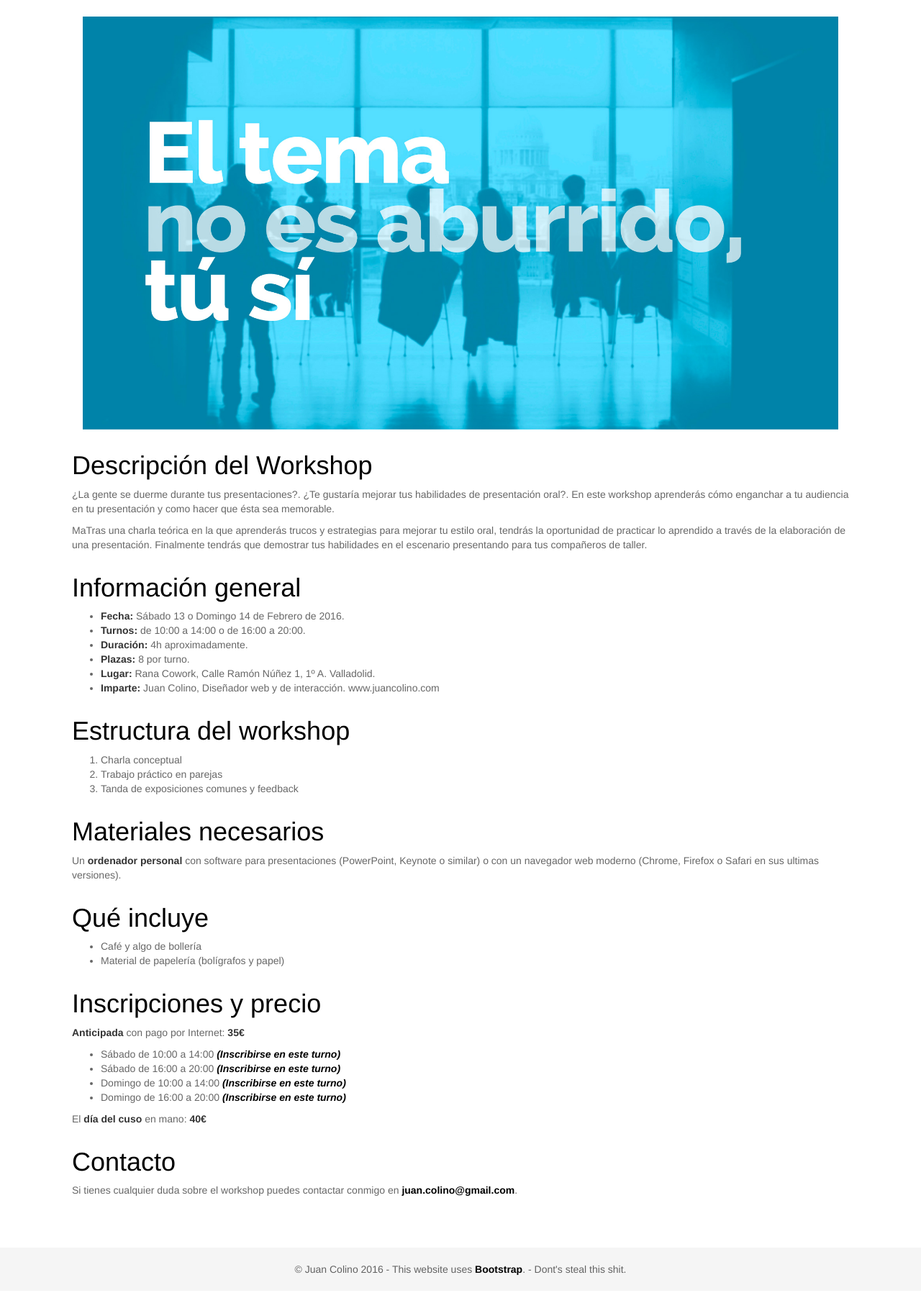
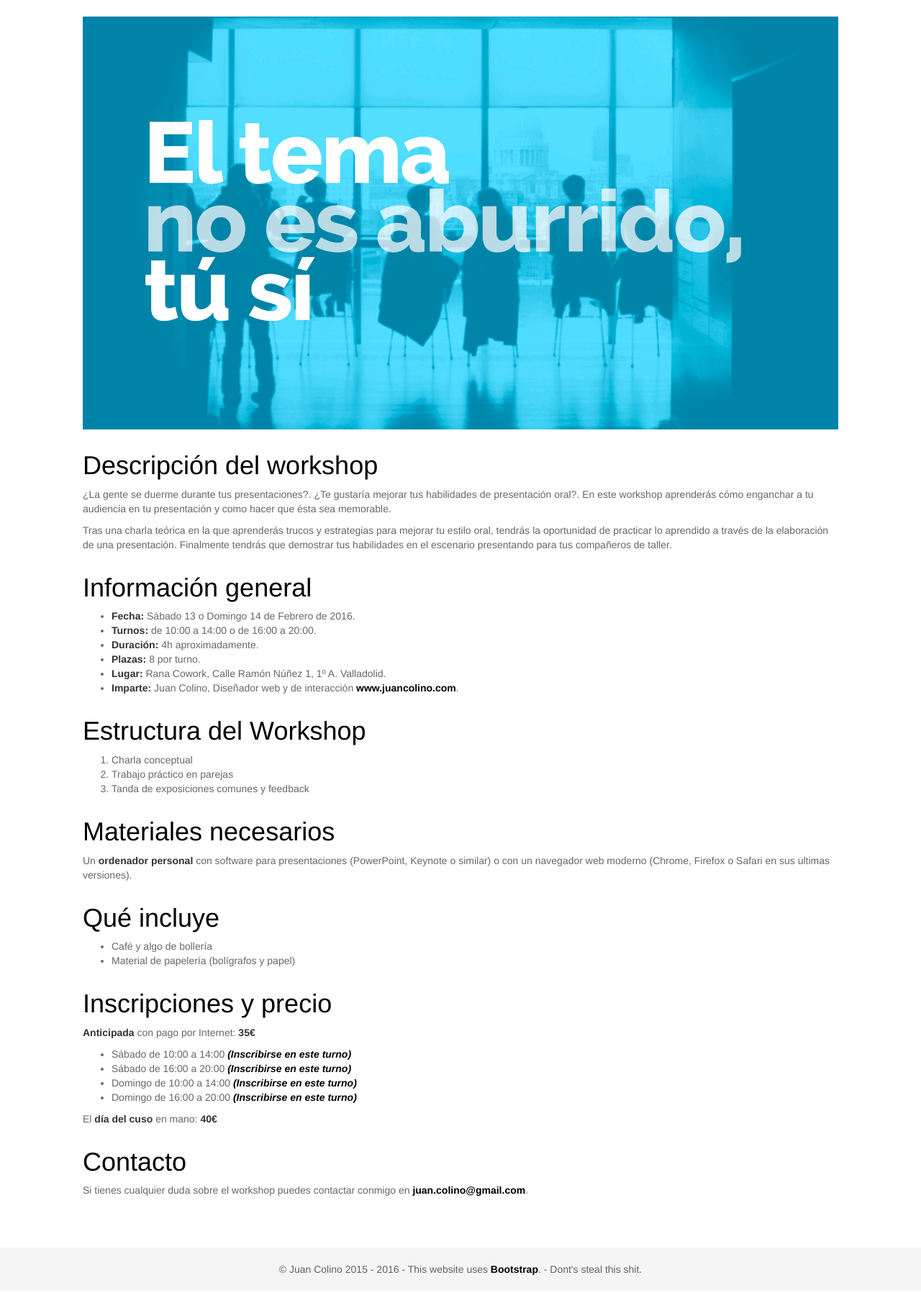
Before and after one commit to juancolino/juancolino.github.io, a plain HTML site: page ws.html in a window 1280 px wide. Shown: the part 57-1861 px from the top of the page at 72% size. Drawn offline with nearby package versions, Linux system fonts and the light colour scheme.

Commit message:
ws.html generated via jade

```diff
--- a/ws.html
+++ b/ws.html
@@ -3,64 +3,60 @@
   <head>
     <meta charset="utf-8">
     <meta http-equiv="X-UA-Compatible" content="IE=edge">
-    <meta name="viewport" content="width=device-width, initial-scale=1">
-    <!-- The above 3 meta tags *must* come first in the head; any other head content must come *after* these tags -->
+    <meta name="viewport" content="width=device-width, initial-scale=1.0">
+    <meta name="description" content="">
+    <meta name="author" content="">
+    <link rel="icon" href="#">
     <title>Juan Colino UX and Web Designer</title>
+    <!-- Bootstrap-->
+    <link href="css/bootstrap.min.css" rel="stylesheet">
+    <!-- Custom styles for this template-->
+    <link href="css/styles.css" rel="stylesheet">
+    <!-- HTML5 shim and Respond.js IE8 support of HTML5 elements and media queries-->
+    <!--if lt IE 9
+    script(src='https://oss.maxcdn.com/html5shiv/3.7.2/html5shiv.min.js')
+    script(src='https://oss.maxcdn.com/respond/1.4.2/respond.min.js')
 
-    <!-- Bootstrap -->
-    <link href="css/bootstrap.min.css" rel="stylesheet">
-
-    <!-- Custom styles for this template -->
-    <link href="css/styles.css" rel="stylesheet">
-
-    <!-- HTML5 shim and Respond.js for IE8 support of HTML5 elements and media queries -->
-    <!-- WARNING: Respond.js doesn't work if you view the page via file:// -->
-    <!--[if lt IE 9]>
-      <script src="https://oss.maxcdn.com/html5shiv/3.7.2/html5shiv.min.js"></script>
-      <script src="https://oss.maxcdn.com/respond/1.4.2/respond.min.js"></script>
-    <![endif]-->
+    -->
     <script>
       (function(i,s,o,g,r,a,m){i['GoogleAnalyticsObject']=r;i[r]=i[r]||function(){
       (i[r].q=i[r].q||[]).push(arguments)},i[r].l=1*new Date();a=s.createElement(o),
       m=s.getElementsByTagName(o)[0];a.async=1;a.src=g;m.parentNode.insertBefore(a,m)
       })(window,document,'script','//www.google-analytics.com/analytics.js','ga');
-
       ga('create', 'UA-72973012-1', 'auto');
       ga('send', 'pageview');
-
     </script>
   </head>
-
   <body>
-
+    <nav class="navbar navbar-default navbar-fixed-top">
       <div class="container">
-
-
-			<nav class="navbar navbar-default navbar-fixed-top">
+        <div class="navbar-header">
+          <button type="button" data-toggle="collapse" data-target=".navbar-collapse" class="navbar-toggle"><span class="sr-only">Toggle navigation</span><span class="icon-bar"></span><span class="icon-bar"></span><span class="icon-bar"></span></button><a href="index.html" class="navbar-brand">Juan Colino</a>
+        </div>
+        <div class="collapse navbar-collapse">
           <ul class="nav navbar-nav">
             <li><a href="index.html">Home</a></li>
             <li><a href="portfolio.html">Portfolio</a></li>
             <li><a href="files/CV_JuanColino_en.pdf">Resume</a></li>
-					<li class="active"><a href="ws.html">Workshops</a></li>
-					<li><a href="#contact">Contact</a></li>
+            <li class="active"><a href="ws.hmtl">Workshops</a></li>
+            <li><a href="#">Contact</a></li>
           </ul>
+        </div>
+      </div>
     </nav>
-
+    <div class="container">
+      <div class="row">
+        <div class="col-xs-12"><img src="img/TopWS.jpg" class="img-responsive"></div>
+      </div>
       <div class="row">
         <div class="col-xs-12">
-					<img class="img-responsive" src="img/TopWS.jpg"></img>
+          <h1>Descripción del workshop</h1>
+          <p>¿La gente se duerme durante tus presentaciones?. ¿Te gustaría mejorar tus habilidades de presentación oral?. En este workshop aprenderás cómo enganchar a tu audiencia en tu presentación y como hacer que ésta sea memorable. </p>
+          <p>Tras una charla teórica en la que aprenderás trucos y estrategias para mejorar tu estilo oral, tendrás la oportunidad de practicar lo aprendido a través de la elaboración de una presentación. Finalmente tendrás que demostrar tus habilidades en el escenario presentando para tus compañeros de taller.</p>
         </div>
       </div>
-
       <div class="row">
-					<h1>Descripción del Workshop</h1>
-					<p>¿La gente se duerme durante tus presentaciones?. ¿Te gustaría mejorar tus habilidades de presentación oral?. En este workshop aprenderás cómo enganchar a tu audiencia en tu presentación y como hacer que ésta sea memorable.
-					</p>
-					<p>MaTras una charla teórica en la que aprenderás trucos y estrategias para mejorar tu estilo oral, tendrás la oportunidad de practicar lo aprendido a través de la elaboración de una presentación. Finalmente tendrás que demostrar tus habilidades en el escenario presentando para tus compañeros de taller.
-					</p>
-			</div> <!-- row -->
-
-			<div class="row">
+        <div class="col-xs-12">
           <h1>Información general</h1>
           <ul>
             <li><strong>Fecha:</strong> Sábado 13 o Domingo 14 de Febrero de 2016.</li>
@@ -68,37 +64,37 @@
             <li><strong>Duración:</strong> 4h aproximadamente.</li>
             <li><strong>Plazas:</strong> 8 por turno.</li>
             <li><strong>Lugar:</strong> Rana Cowork, Calle Ramón Núñez 1, 1º A. Valladolid.</li>
-						<li><strong>Imparte:</strong> Juan Colino, Diseñador web y de interacción. www.juancolino.com</li>
+            <li><strong>Imparte:</strong> Juan Colino, Diseñador web y de interacción <a href="http://www.juancolino.com">www.juancolino.com</a>.</li>
           </ul>
-			</div> <!-- row -->
-
+        </div>
+      </div>
       <div class="row">
-					<h1>Estructura del workshop</h1>
-
+        <div class="col-xs-12">
+          <h1>Estructura del Workshop</h1>
           <ol>
             <li>Charla conceptual</li>
             <li>Trabajo práctico en parejas</li>
             <li>Tanda de exposiciones comunes y feedback</li>
           </ol>
-			</div> <!-- row -->
-
+        </div>
+      </div>
       <div class="row">
+        <div class="col-xs-12">
           <h1>Materiales necesarios</h1>
-
-					<p>Un <strong>ordenador personal</strong> con software para presentaciones (PowerPoint, Keynote o similar) o con un navegador web moderno (Chrome, Firefox o Safari en sus ultimas versiones).
-					</p>
-			</div> <!-- row -->
-
+          <p>Un <strong>ordenador personal</strong> con software para presentaciones (PowerPoint, Keynote o similar) o con un navegador web moderno (Chrome, Firefox o Safari en sus ultimas versiones).</p>
+        </div>
+      </div>
       <div class="row">
+        <div class="col-xs-12">
           <h1>Qué incluye</h1>
-
           <ul>
             <li>Café y algo de bollería</li>
             <li>Material de papelería (bolígrafos y papel)</li>
           </ul>
-			</div> <!-- row -->
-
+        </div>
+      </div>
       <div class="row">
+        <div class="col-xs-12">
           <h1>Inscripciones y precio</h1>
           <p><strong>Anticipada</strong> con pago por Internet: <strong>35€</strong></p>
           <ul>
@@ -108,26 +104,24 @@
             <li>Domingo de 16:00 a 20:00 <a href="http://pagad.me/Lxh7g" target="_blank"><em>(Inscribirse en este turno)</em></a></li>
           </ul>
           <p>El <strong>día del cuso</strong> en mano: <strong>40€</strong></p>
-			</div> <!-- row -->
-
+        </div>
+      </div>
       <div class="row">
+        <div class="col-xs-12">
           <h1>Contacto</h1>
-
-					<p>Si tienes cualquier duda sobre el workshop puedes contactar conmigo en <a href="mailto:juan.colino@gmail.com">juan.colino@gmail.com</a>.
-					</p>
-			</div> <!-- row -->
-
-		</div> <!-- container -->
-
+          <p>Si tienes cualquier duda sobre el workshop puedes contactar conmigo en <a href="mailto:juan.colino@gmail.com">juan.colino@gmail.com</a>.    </p>
+        </div>
+      </div>
+    </div>
     <footer class="footer">
       <div class="container">
-			<p>© Juan Colino 2016 - This website uses <a href="http://getbootstrap.com">Bootstrap</a>. - Dont's steal this shit.</p>
+        <p>© Juan Colino 2015 - 2016 - This website uses <a href="http://getbootstrap.com">Bootstrap</a>. - Dont's steal this shit.</p>
       </div>
     </footer>
-
-    <!-- jQuery (necessary for Bootstrap's JavaScript plugins) -->
+    <!-- Bootstrap core JavaScript-->
+    <!-- ==================================================-->
+    <!-- Placed at the end of the document so the pages load faster-->
     <script src="https://ajax.googleapis.com/ajax/libs/jquery/1.11.2/jquery.min.js"></script>
-    <!-- Include all compiled plugins (below), or include individual files as needed -->
     <script src="js/bootstrap.min.js"></script>
   </body>
 </html>
```
Also changed, not shown: template.html (deleted, +0 -32 lines), 4 other files. Lines whose indentation alone changed are shown as unchanged.
